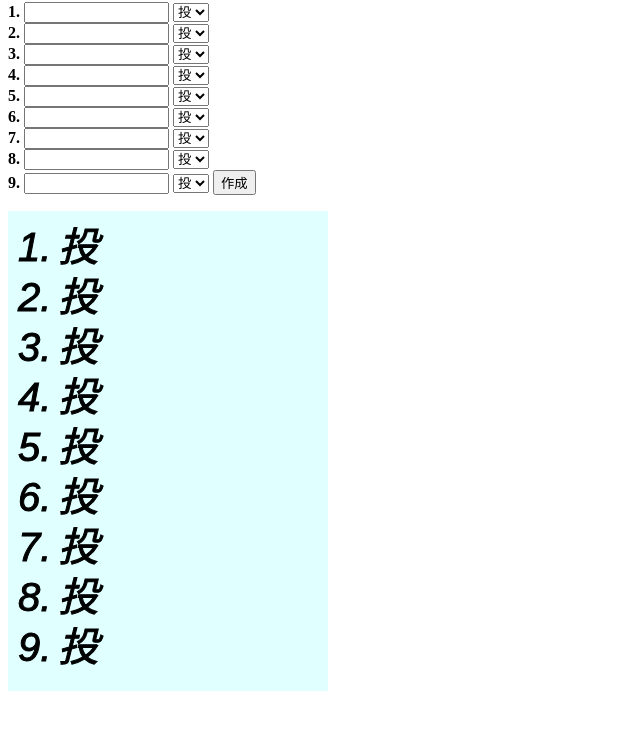
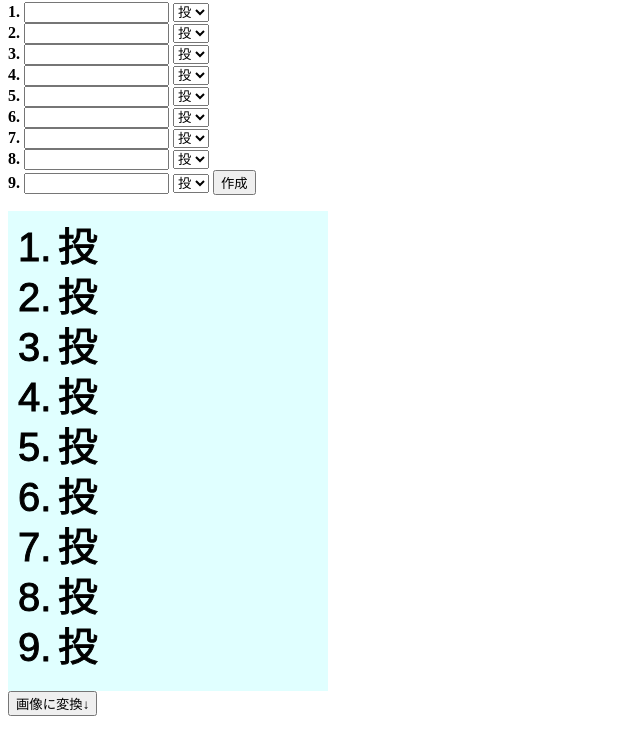
Before and after one commit to YuyaOkayama/baseballorder, a plain HTML site: page index.html in a window 1280 px wide. Both pictures are taken after a click on the button "作成". Shown: the part 64-804 px from the top of the page, without its empty margins (0-640 px from the left). Drawn offline with Linux system fonts and the light colour scheme.

Commit message:
Update index.html

```diff
--- a/index.html
+++ b/index.html
@@ -150,12 +150,14 @@
 			</td>
 			<input type="button" value="作成" onclick="onButtonClick();" />
 			</form>
+		</tr>
 		</div>
 
 		<canvas id="canvas" width="320" height="480"></canvas>
 		<script type="text/javascript">
 			function onButtonClick() {
-				var ctx = document.getElementById("canvas").getContext("2d");
+				var cvs = document.getElementById("canvas");
+				var ctx = cvs.getContext("2d");
 				var num1 = "1."
 				var batter1 =document.forms.id_form1.batter_1.value;
 				var position1 = document.forms.id_form1.position_1.value;
@@ -192,7 +194,7 @@
 				var batter9 =document.forms.id_form1.batter_9.value;
 				var position9 = document.forms.id_form1.position_9.value;
 
-				ctx.font = "italic 40px Arial"; //フォントにArial,40px,斜体を指定
+				ctx.font = "40px Arial"; //フォントを指定
 				ctx.fillStyle = "black"; //塗り潰し色
 				//ctx.fillText(txt,10,100,100); //テキストの最大幅を100pxに指定
 				//ctx.strokeStyle = "blue"; //輪郭線の色を青に
@@ -260,11 +262,16 @@
 				ctx.fillText(batter9,150,450,100);
 				ctx.strokeText(batter9,150,450,100);
 			}
+
+			function chgImg(){
+			  var png = canvas.toDataURL();
+			  document.getElementById("newImg").src = png;
+			}
 		</script>
-
-
-
- 		</tr>
+		<form>
+			<input type="button" value="画像に変換↓" onclick="chgImg()">
+		</form>
+		<div><img id="newImg"></div>
 	</body>
 
 </html>
```
